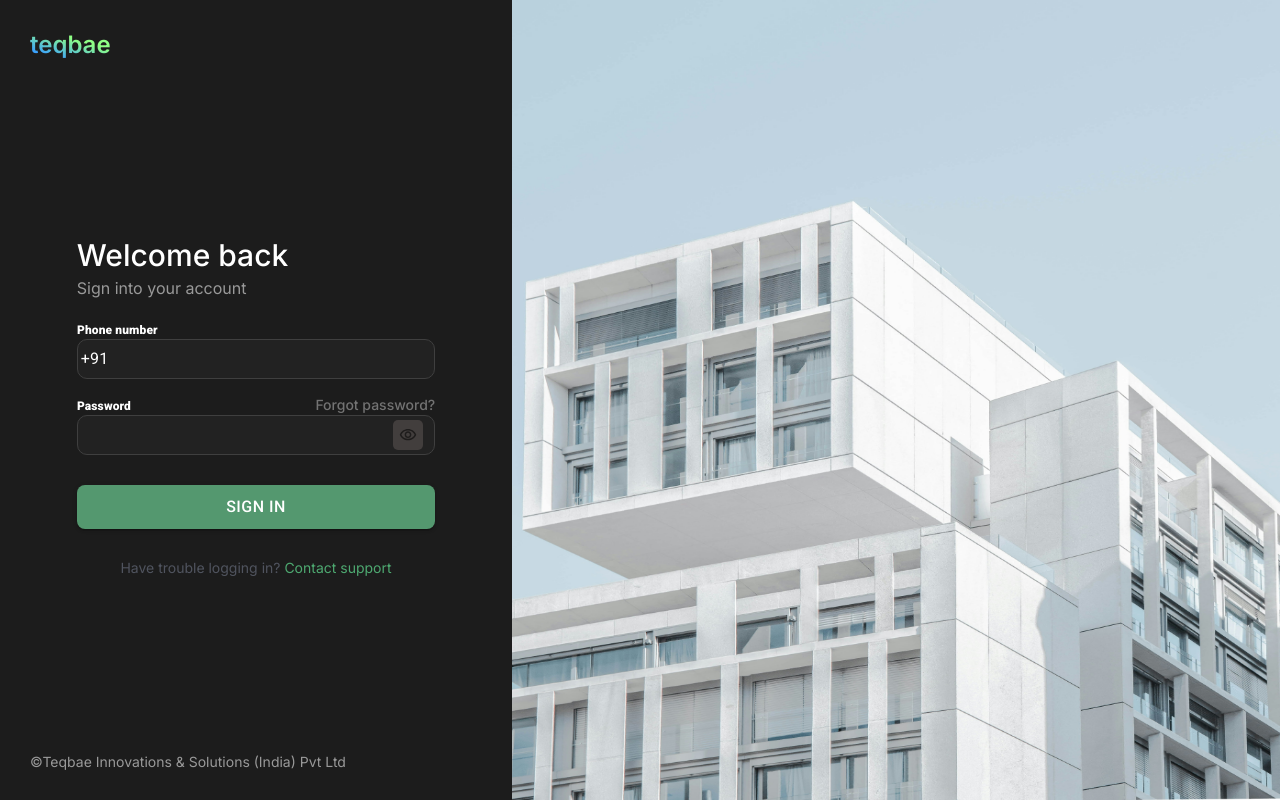
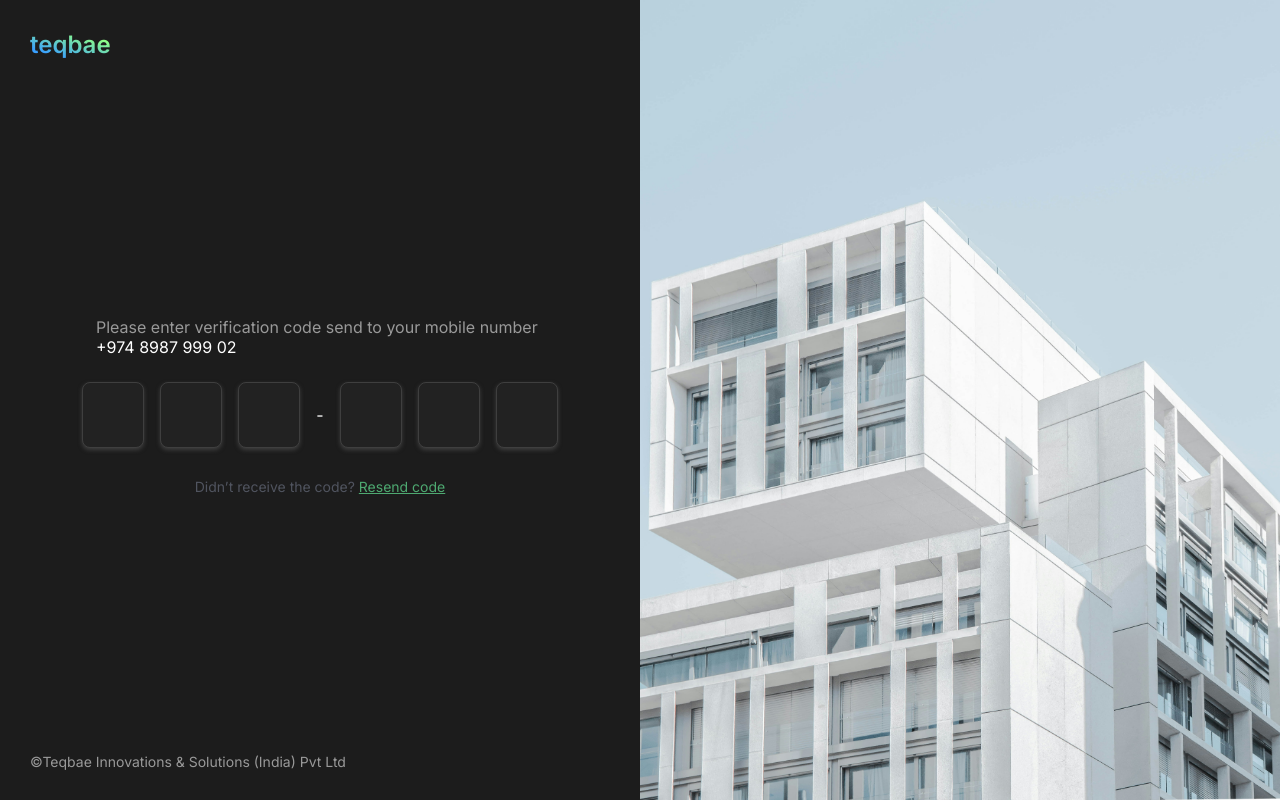
Before and after one commit to Jijinvj21/remitClient, a React (Vite) app: page /otp in a window 1280 px wide. Built offline with nearby package versions, Linux system fonts and the light colour scheme.

Commit message:
otp page created

```diff
--- a/src/App.jsx
+++ b/src/App.jsx
@@ -24,6 +24,7 @@ import ExpenseView from "./page/ExpenseView/ExpenseView";
 import DebitNoteView from "./page/DebitNoteView/DebitNoteView";
 import CreaditNoteView from "./page/CreaditNoteView/CreaditNoteView";
 import SignUpPage from "./page/SignUpPage/SignUpPage";
+import OtpPage from "./page/OtpPage/OtpPage";
 
 function App() {
   return (
@@ -56,7 +57,7 @@ function App() {
           </Route>
         </Route>
             <Route path="sign-up" element={<SignUpPage />} />
-            <Route path="otp" element={<SignUpPage />} />
+            <Route path="otp" element={<OtpPage />} />
 
 
 
--- /dev/null
+++ b/src/components/OtpInPuts/OtpInPuts.jsx
@@ -0,0 +1,211 @@
+import * as React from 'react';
+import PropTypes from 'prop-types';
+import { Input as BaseInput } from '@mui/base/Input';
+import { Box, styled } from '@mui/system';
+
+function OTP({ separator, length, value, onChange }) {
+  const inputRefs = React.useRef(new Array(length).fill(null));
+
+  const focusInput = (targetIndex) => {
+    const targetInput = inputRefs.current[targetIndex];
+    targetInput.focus();
+  };
+
+  const selectInput = (targetIndex) => {
+    const targetInput = inputRefs.current[targetIndex];
+    targetInput.select();
+  };
+
+  const handleKeyDown = (event, currentIndex) => {
+    switch (event.key) {
+      case 'ArrowUp':
+      case 'ArrowDown':
+      case ' ':
+        event.preventDefault();
+        break;
+      case 'ArrowLeft':
+        event.preventDefault();
+        if (currentIndex > 0) {
+          focusInput(currentIndex - 1);
+          selectInput(currentIndex - 1);
+        }
+        break;
+      case 'ArrowRight':
+        event.preventDefault();
+        if (currentIndex < length - 1) {
+          focusInput(currentIndex + 1);
+          selectInput(currentIndex + 1);
+        }
+        break;
+      case 'Delete':
+        event.preventDefault();
+        onChange((prevOtp) => {
+          const otp =
+            prevOtp.slice(0, currentIndex) + prevOtp.slice(currentIndex + 1);
+          return otp;
+        });
+
+        break;
+      case 'Backspace':
+        event.preventDefault();
+        if (currentIndex > 0) {
+          focusInput(currentIndex - 1);
+          selectInput(currentIndex - 1);
+        }
+
+        onChange((prevOtp) => {
+          const otp =
+            prevOtp.slice(0, currentIndex) + prevOtp.slice(currentIndex + 1);
+          return otp;
+        });
+        break;
+
+      default:
+        break;
+    }
+  };
+
+  const handleChange = (event, currentIndex) => {
+    const currentValue = event.target.value;
+    let indexToEnter = 0;
+
+    while (indexToEnter <= currentIndex) {
+      if (inputRefs.current[indexToEnter].value && indexToEnter < currentIndex) {
+        indexToEnter += 1;
+      } else {
+        break;
+      }
+    }
+    onChange((prev) => {
+      const otpArray = prev.split('');
+      const lastValue = currentValue[currentValue.length - 1];
+      otpArray[indexToEnter] = lastValue;
+      return otpArray.join('');
+    });
+    if (currentValue !== '') {
+      if (currentIndex < length - 1) {
+        focusInput(currentIndex + 1);
+      }
+    }
+  };
+
+  const handleClick = (event, currentIndex) => {
+    selectInput(currentIndex);
+  };
+
+  const handlePaste = (event, currentIndex) => {
+    event.preventDefault();
+    const clipboardData = event.clipboardData;
+
+    // Check if there is text data in the clipboard
+    if (clipboardData.types.includes('text/plain')) {
+      let pastedText = clipboardData.getData('text/plain');
+      pastedText = pastedText.substring(0, length).trim();
+      let indexToEnter = 0;
+
+      while (indexToEnter <= currentIndex) {
+        if (inputRefs.current[indexToEnter].value && indexToEnter < currentIndex) {
+          indexToEnter += 1;
+        } else {
+          break;
+        }
+      }
+
+      const otpArray = value.split('');
+
+      for (let i = indexToEnter; i < length; i += 1) {
+        const lastValue = pastedText[i - indexToEnter] ?? ' ';
+        otpArray[i] = lastValue;
+      }
+
+      onChange(otpArray.join(''));
+    }
+  };
+
+  return (
+    <Box sx={{ display: 'flex', gap: { xs: 1, sm: 2 }, alignItems: 'center' }}>
+      {new Array(length).fill(null).map((_, index) => (
+        <React.Fragment key={index}>
+          <BaseInput
+            slots={{
+              input: InputElement,
+            }}
+            aria-label={`Digit ${index + 1} of OTP`}
+            slotProps={{
+              input: {
+                ref: (ele) => {
+                  inputRefs.current[index] = ele;
+                },
+                onKeyDown: (event) => handleKeyDown(event, index),
+                onChange: (event) => handleChange(event, index),
+                onClick: (event) => handleClick(event, index),
+                onPaste: (event) => handlePaste(event, index),
+                value: value[index] ?? '',
+              },
+            }}
+          />
+          {index === 2 ? separator : null}
+        </React.Fragment>
+      ))}
+    </Box>
+  );
+}
+
+OTP.propTypes = {
+  length: PropTypes.number.isRequired,
+  onChange: PropTypes.func.isRequired,
+  separator: PropTypes.node,
+  value: PropTypes.string.isRequired,
+};
+
+export default function OtpInPuts({otp,setOtp}) {
+
+  return (
+    <Box
+      sx={{
+        display: 'flex',
+        flexDirection: 'column',
+        gap: 2,
+      }}
+    >
+      <OTP separator={<span>-</span>} value={otp} onChange={setOtp} length={6} />
+      {/* <span>Entered value: {otp}</span> */}
+    </Box>
+  );
+}
+
+const InputElement = styled('input')(
+  ({ theme }) => `
+  width: 40px;
+  font-size: 0.999rem;
+  font-weight: 400;
+  line-height: 1.5;
+  padding: 20px 10px;
+  border-radius: 8px;
+  text-align: center;
+  color: white;
+  background: #222222;
+  border: 1px solid #3F3F3F;
+  box-shadow: 0px 2px 4px #3F3F3F;
+
+  &:hover {
+    border-color: #3F3F3F;
+  }
+
+  &:focus {
+    border-color: #3F3F3F;
+    box-shadow: 0 0 0 3px #3F3F3F;
+  }
+
+  // firefox
+  &:focus-visible {
+    outline: 0;
+  }
+
+  @media (max-width: 600px) {
+    width: 30px;
+    padding: 10px 5px;
+    font-size: 0.875rem;
+  }
+`,
+);
--- a/src/page/OtpPage/OtpPage.jsx
+++ b/src/page/OtpPage/OtpPage.jsx
@@ -1,9 +1,40 @@
 
 import "./OtpPage.scss"
+import buildingImage from "../../assets/signupPage/joel-filipe-RFDP7_80v5A-unsplash.jpg";
+import OtpInPuts from "../../components/OtpInPuts/OtpInPuts";
+import { useState } from "react";
 function OtpPage() {
+  const [otp, setOtp] = useState('');
+
   return (
-    <div>OtpPage</div>
-  )
+    <div className="otp-page-container">
+      <div className="form-section">
+        <p className="top-side-text">teqbae</p>
+        <div className="welcome-back-main">
+          <div className="welcome-back-form">
+            <div className="top-section-of-form">
+              {/* <h5>Welcome back</h5> */}
+              <p>Please enter verification code send to your mobile number <span>+974 8987 999 02</span></p>
+            </div>
+            <div className="input-for-otp">
+              <OtpInPuts setOtp={setOtp} otp={otp} />
+            </div>
+
+            <p className="trouble-in-login">
+            Didn’t receive the code? <span>Resend code</span>
+            </p>
+          </div>
+        </div>
+
+        <p className="footer-text">
+          ©Teqbae Innovations & Solutions (India) Pvt Ltd
+        </p>
+      </div>
+      <div className="image-section">
+        <img src={buildingImage} alt="image" width={"100%"} height={"100%"} />
+      </div>
+    </div>
+  );
 }
 
-export default OtpPage
+export default OtpPage;
--- a/src/page/OtpPage/OtpPage.scss
+++ b/src/page/OtpPage/OtpPage.scss
@@ -0,0 +1,97 @@
+.otp-page-container {
+    height: 100vh;
+    color: white;
+    display: flex;
+
+    .form-section {
+      background: #1c1c1c;
+      width: 50%;
+    //   height: 100vh;
+      display: flex;
+      flex-direction: column;
+      justify-content: space-between;
+
+      .top-side-text {
+        margin: 30px;
+        font-size: 24px;
+        font-weight: 600;
+        background: rgb(143, 255, 133);
+        background: linear-gradient(
+          17deg,
+          rgba(57, 160, 255, 1) 5%,
+          rgba(143, 255, 133, 1) 20%
+        );
+        -webkit-background-clip: text;
+        -webkit-text-fill-color: transparent;
+
+      }
+  .welcome-back-main{
+    display: flex;
+    flex-direction: column;
+    align-items: center;
+    justify-content: center;
+    .welcome-back-form {
+          width: 70%;
+        display: flex;
+        flex-direction: column;
+        // align-items: flex-start;
+        justify-content: center;
+        // flex-grow: 1;
+
+        .top-section-of-form {
+          display: flex;
+          flex-direction: column;
+          gap: 5px;
+
+
+
+          p {
+            font-weight: 400;
+            font-size: 16px;
+            color: #999999;
+            span{
+                color: white;
+            }
+          }
+        }
+        .input-for-otp{
+            // width: 10%;
+            margin-top: 25px;
+            display: flex;
+            flex-direction: column;
+            align-items: center;
+            gap: 20px;
+            // this for otp inpus
+
+        }
+
+        .trouble-in-login{
+            color: #50545F;
+            font-size:14px;
+            text-align: center;
+            margin-top: 30px;
+            span{
+                color: #4EA971;
+                text-decoration: underline;
+            }
+        }
+      }
+    }
+
+      .footer-text {
+        margin: 30px;
+        font-size: 14px;
+        color: #999999;
+        text-align: start;
+      }
+    }
+
+    .image-section {
+      background: #161616;
+      width: 50%;
+      height: 100vh;
+      display: flex;
+      justify-content: center;
+      align-items: center;
+    }
+  }
```
